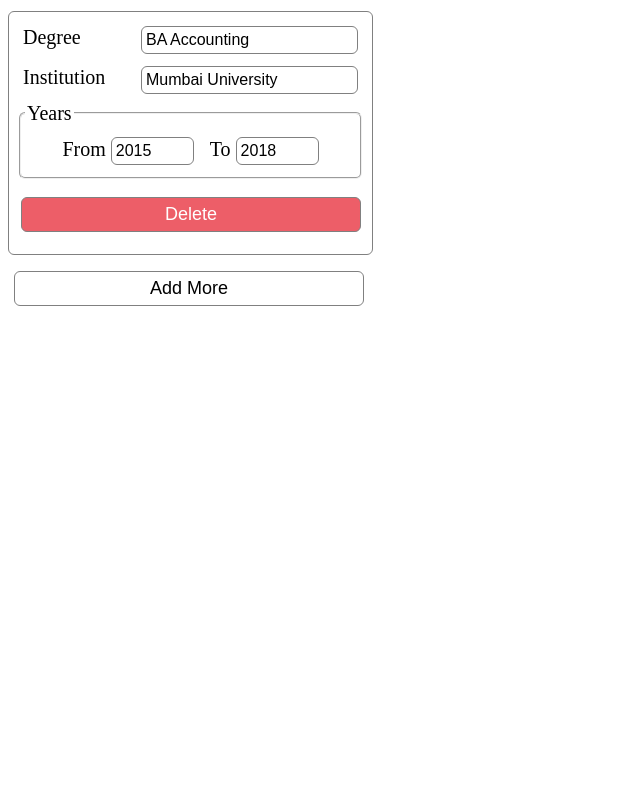
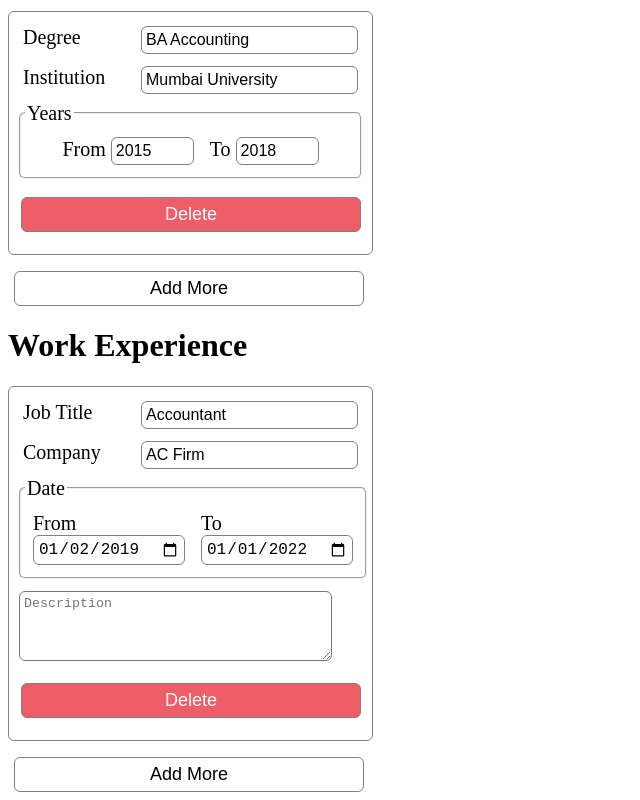
Before and after one commit to A6ih/Cv-Builder, a React (Vite) app: page / in a window 1280 px wide. Shown: the part 305-1105 px from the top of the page, without its empty margins (0-640 px from the left). Before the commit the page ends 800 px from the top, so only its background shows below. Built offline with nearby package versions, Linux system fonts and the light colour scheme.

Commit message:
Add work section to add work related fields

```diff
--- a/src/App.jsx
+++ b/src/App.jsx
@@ -1,12 +1,13 @@
 import { Fragment, useState } from "react"
 import Section from "./Section"
 import Input from "./Input"
-import {replaceEdu, addEdu} from "./educationHelper"
+import {replaceInfo, addEdu, deleteField, addWork} from "./infoHelpers"
 import InputYear from "./InputYear"
 
 function App() {
   const [personalInfo, setPersonalInfo] = useState({name: "John Doe", profession:"Accountant", email: "johndoe@example.com", phone: 123456789})
   const [education, setEducation] = useState([{id: crypto.randomUUID(), degree: "BA Accounting", institution:"Mumbai University", yearStart:"2015", yearEnd:"2018"}])
+  const [work, setWork] = useState([{id: crypto.randomUUID(), role: "Accountant", company:"AC Firm", dateStart:"2019-01-02", dateEnd:"2022-01-01", description:""}])
   return (
     <>
      <Section header="General Information">
@@ -19,24 +20,47 @@ function App() {
         {education.map((edu) => {
           return (
              <div className="cards" key={edu.id}>
-               <Input label="Degree" text={edu.degree} handleInput={(e) => setEducation(replaceEdu(education, edu.id, e.target.value, "degree"))} inputType="text"/>
-               <Input label="Institution" text={edu.institution} handleInput={(e) => setEducation(replaceEdu(education, edu.id, e.target.value, "institution"))} inputType="text"/>
+               <Input label="Degree" text={edu.degree} handleInput={(e) => setEducation(replaceInfo(education, edu.id, e.target.value, "degree"))} inputType="text"/>
+               <Input label="Institution" text={edu.institution} handleInput={(e) => setEducation(replaceInfo(education, edu.id, e.target.value, "institution"))} inputType="text"/>
                <fieldset>
                 <legend>Years</legend>
-                <InputYear label="From" text={edu.yearStart} handleInput={(e) => setEducation(replaceEdu(education, edu.id, e.target.value, "yearStart"))} inputType="number"/>
-                <InputYear label="To" text={edu.yearEnd} handleInput={(e) => setEducation(replaceEdu(education, edu.id, e.target.value, "yearEnd"))} inputType="number"/>
+                <InputYear label="From" text={edu.yearStart} handleInput={(e) => setEducation(replaceInfo(education, edu.id, e.target.value, "yearStart"))} inputType="number"/>
+                <InputYear label="To" text={edu.yearEnd} handleInput={(e) => setEducation(replaceInfo(education, edu.id, e.target.value, "yearEnd"))} inputType="number"/>
                </fieldset>
                <button onClick={(e) => {
                   const parent = e.currentTarget.parentNode
-                  parent.classList.toggle("cards")
                   parent.classList.add("card-delete")
-                  setTimeout(() => setEducation(education.filter(e => e.id !== edu.id)), 300)
+                  deleteField(setEducation, education, edu.id)
                 }}>Delete</button>
             </div>
           )
         })}
         <button onClick={() => setEducation(education.concat(addEdu()))}>Add More</button>
      </Section>
+     <Section className="work" header="Work Experience">
+        {
+          work.map(job => {
+            return (
+              <div className="cards" key={job.id}>
+                <Input label="Job Title" text={job.role} handleInput={(e) => setWork(replaceInfo(work, job.id, e.target.value, "role"))} inputType="text"/>
+                <Input label="Company" text={job.company} handleInput={(e) => setWork(replaceInfo(work, job.id, e.target.value, "company"))} inputType="text"/>
+                <fieldset>
+                <legend>Date</legend>
+                  <InputYear label="From" text={job.dateStart} handleInput={(e) => setWork(replaceInfo(work, job.id, e.target.value, "dateStart"))} inputType="date"/>
+                  <InputYear label="To" text={job.dateEnd} handleInput={(e) => setWork(replaceInfo(work, job.id, e.target.value, "dateEnd"))} inputType="date"/>
+                </fieldset>
+                <textarea value={job.text} onChange={(e) => setWork(replaceInfo(work, job.id, e.target.value, "description"))} placeholder="Description" rows="4" cols="36"></textarea>
+                <button onClick={(e) => {
+                  const parent = e.currentTarget.parentNode
+                  parent.classList.add("card-delete")
+                  deleteField(setWork, work, job.id)
+                }}>Delete</button>
+              </div>
+            )
+          })
+        }
+        <button onClick={() => setWork(work.concat(addWork()))}>Add More</button>
+     </Section>
     </>
   )
 }
--- a/src/educationHelper.js
+++ /dev/null
@@ -1,16 +0,0 @@
-const replaceEdu = (arr, index, value, property) => {
-    const newArr = arr.map(edu => {
-        if(edu.id === index) {
-            return {...edu, [property]: value}
-        } else {
-            return edu
-        }
-    })
-    return newArr
-}
-
-const addEdu = () => {
-    return [{id: crypto.randomUUID(), degree:"", institution:"", yearStart:"", yearEnd:""}]
-}
-
-export {replaceEdu, addEdu}
--- a/src/index.css
+++ b/src/index.css
@@ -82,3 +82,10 @@ button {
   color: #FFFEFE;
   margin-top: 1em;
 }
+
+textarea {
+  margin-left: 4px;
+  margin-top: 8px;
+  border-radius: 6px;
+  padding: 4px;
+}
--- /dev/null
+++ b/src/infoHelpers.js
@@ -0,0 +1,24 @@
+const replaceInfo = (arr, index, value, property) => {
+    const newArr = arr.map(edu => {
+        if(edu.id === index) {
+            return {...edu, [property]: value}
+        } else {
+            return edu
+        }
+    })
+    return newArr
+}
+
+const addEdu = () => {
+    return [{id: crypto.randomUUID(), degree:"", institution:"", yearStart:"", yearEnd:""}]
+}
+
+const addWork = () => {
+    return [{id: crypto.randomUUID(), role:"", company:"", dateStart:"", dateEnd:"", description:""}]
+}
+
+const deleteField = (fn, array, id) => {
+    setTimeout(() => fn(array.filter(obj => obj.id !== id)), 300)
+}
+
+export {replaceInfo, addEdu, deleteField, addWork}
```
